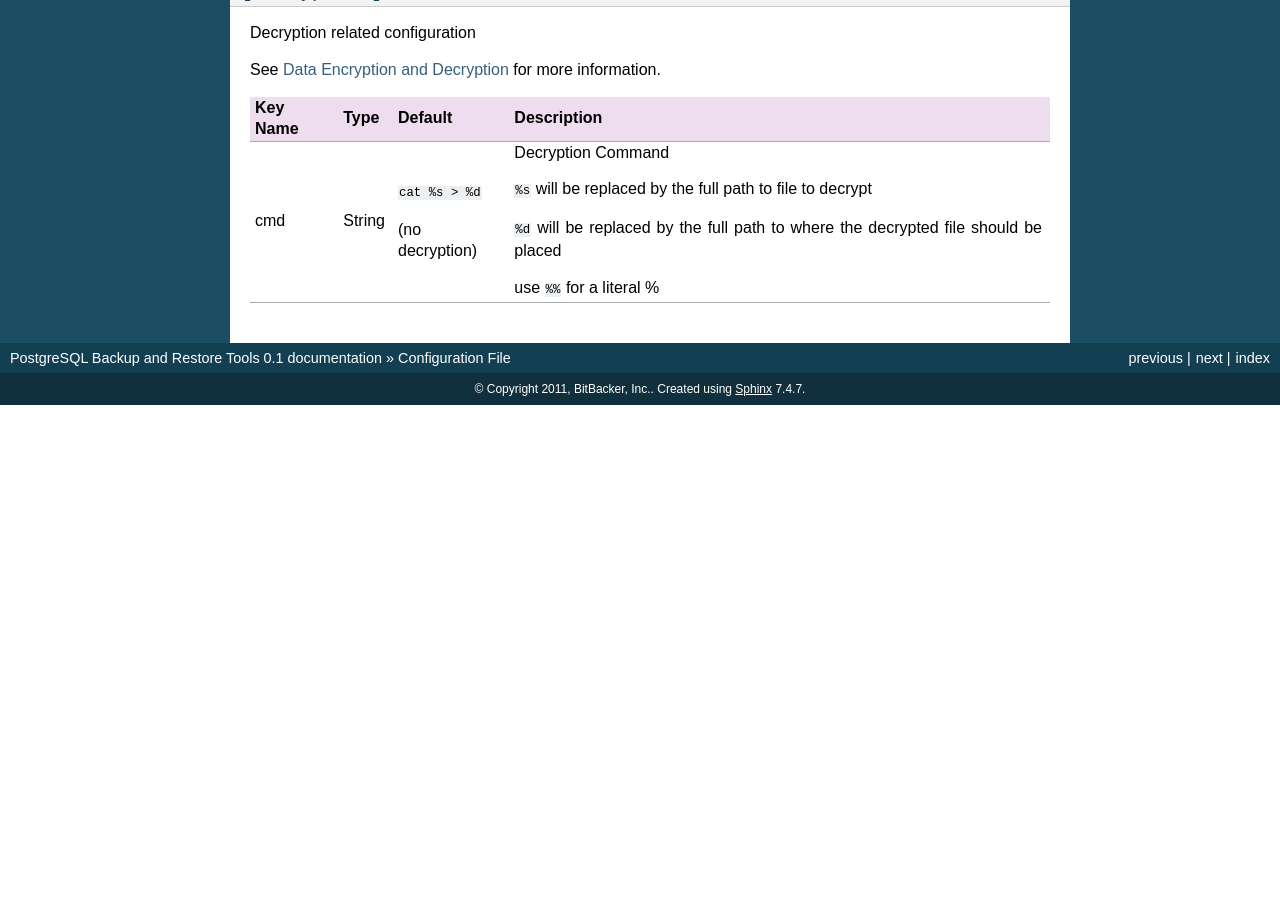
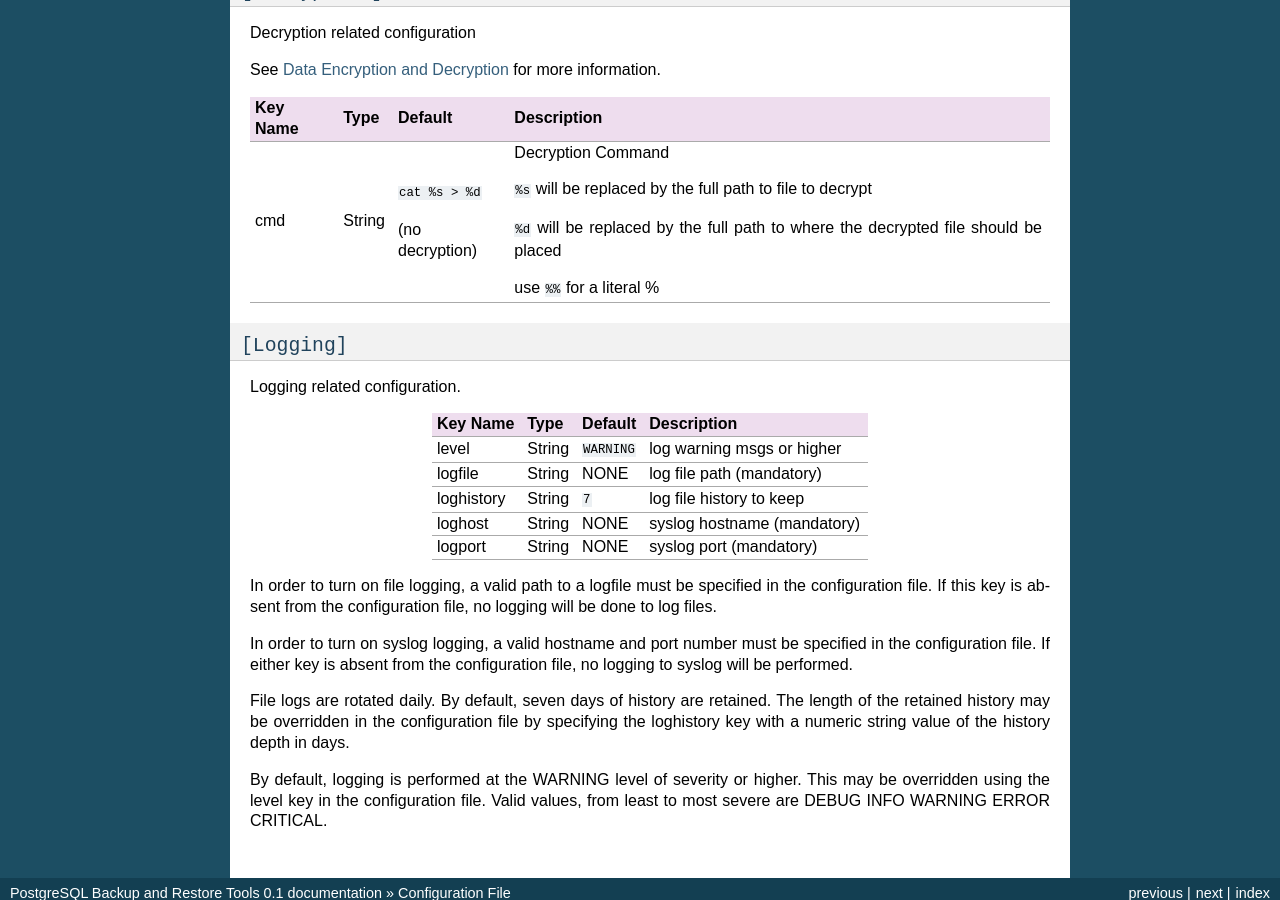
Before and after one commit to nbarendt/PgsqlBackup, a Sphinx documentation site: the page built from docs/configuration.rst, in a window 1280 px wide and 900 px high, scrolled down 2124 px. Built offline with Sphinx 7.4.7, drawn with Linux system fonts in a browser that asks for light colours; before the commit the page ends 2529 px from its top, so only the background shows below that.

Commit message:
fixed table format.  merging into config document

```diff
--- a/docs/configuration.rst
+++ b/docs/configuration.rst
@@ -174,3 +174,44 @@ See :ref:`crypto` for more information.
 |              |           |                 |                                 |
 |              |           |                 | use ``%%`` for a literal %      |
 +--------------+-----------+-----------------+---------------------------------+
+
+
+.. _config_logging:
+
+``[Logging]``
+~~~~~~~~~~~~~~
+
+Logging related configuration.
+
++--------------+-----------+-------------+-----------------------------+
+| Key Name     |   Type    |   Default   |  Description                |
++==============+===========+=============+=============================+
+| level        |   String  | ``WARNING`` | log warning msgs or higher  |
++--------------+-----------+-------------+-----------------------------+
+| logfile      |   String  |    NONE     | log file path (mandatory)   |
++--------------+-----------+-------------+-----------------------------+
+| loghistory   |   String  | ``7``       | log file history to keep    |
++--------------+-----------+-------------+-----------------------------+
+| loghost      |   String  |  NONE       | syslog hostname (mandatory) |
++--------------+-----------+-------------+-----------------------------+
+| logport      |   String  | NONE        | syslog port (mandatory)     |
++--------------+-----------+-------------+-----------------------------+
+
+In order to turn on file logging, a valid path to a logfile must
+be specified in the configuration file.  If this key is absent
+from the configuration file, no logging will be done to log files.
+
+In order to turn on syslog logging, a valid hostname and port number
+must be specified in the configuration file.  If either key is
+absent from the configuration file, no logging to syslog will be
+performed.
+
+File logs are rotated daily.  By default, seven days of history are
+retained.  The length of the retained history may be overridden in
+the configuration file by specifying the loghistory key with a
+numeric string value of the history depth in days.
+
+By default, logging is performed at the WARNING level of severity
+or higher.  This may be overridden using the level key in the
+configuration file.  Valid values, from least to most severe are
+DEBUG INFO WARNING ERROR CRITICAL.
```
Also changed, not shown: docs/logging.rst (+4 -4 lines).
